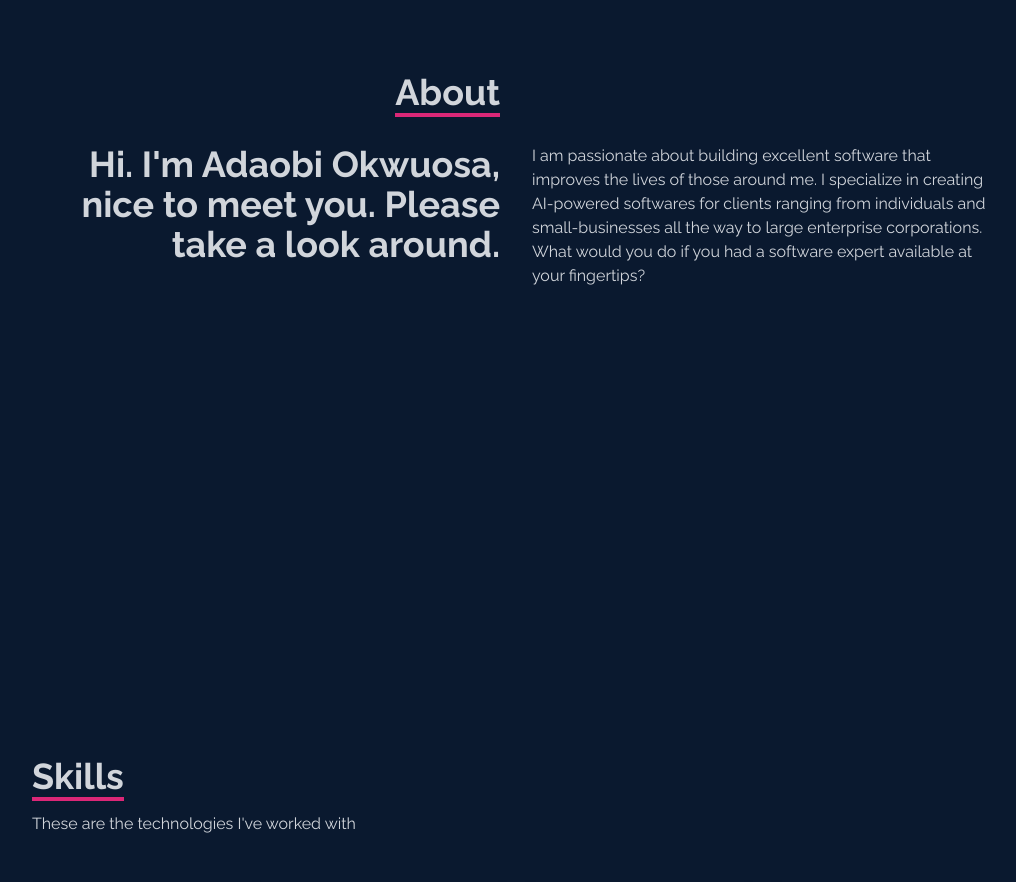
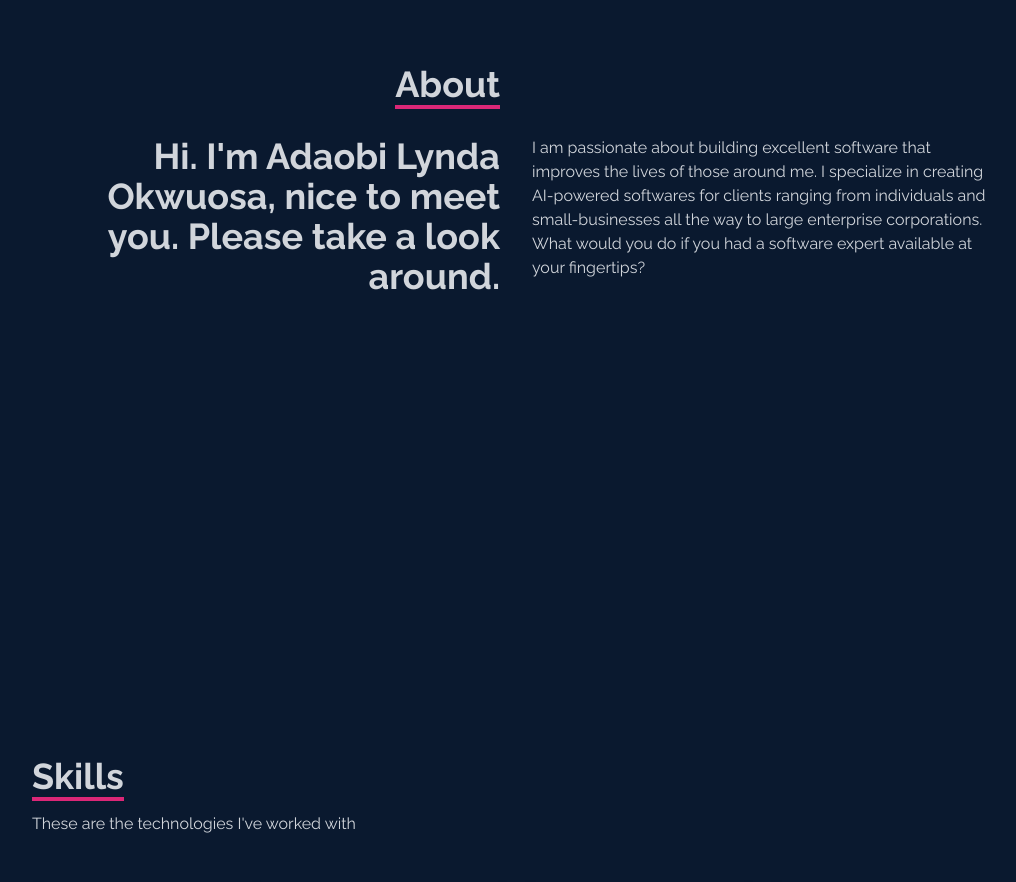
Before and after one commit to Adaobilynda1234/frontendportfolio, a React (Vite) app: page / in a window 1280 px wide. Shown: the part 1020-1902 px from the top of the page, without its empty margins (124-1140 px from the left). Built offline with nearby package versions, Linux system fonts and the light colour scheme.

Commit message:
updated profile

```diff
--- a/src/components/About.jsx
+++ b/src/components/About.jsx
@@ -15,7 +15,7 @@ const About = () => {
         <div className="max-w-[1000px] w-full grid sm:grid-cols-2 gap-8 px-4">
           <div className="sm:text-right text-4xl font-bold">
             <p>
-              Hi. I'm Adaobi Okwuosa, nice to meet you. Please take a look
+              Hi. I'm Adaobi Lynda Okwuosa, nice to meet you. Please take a look
               around.
             </p>
           </div>
```
